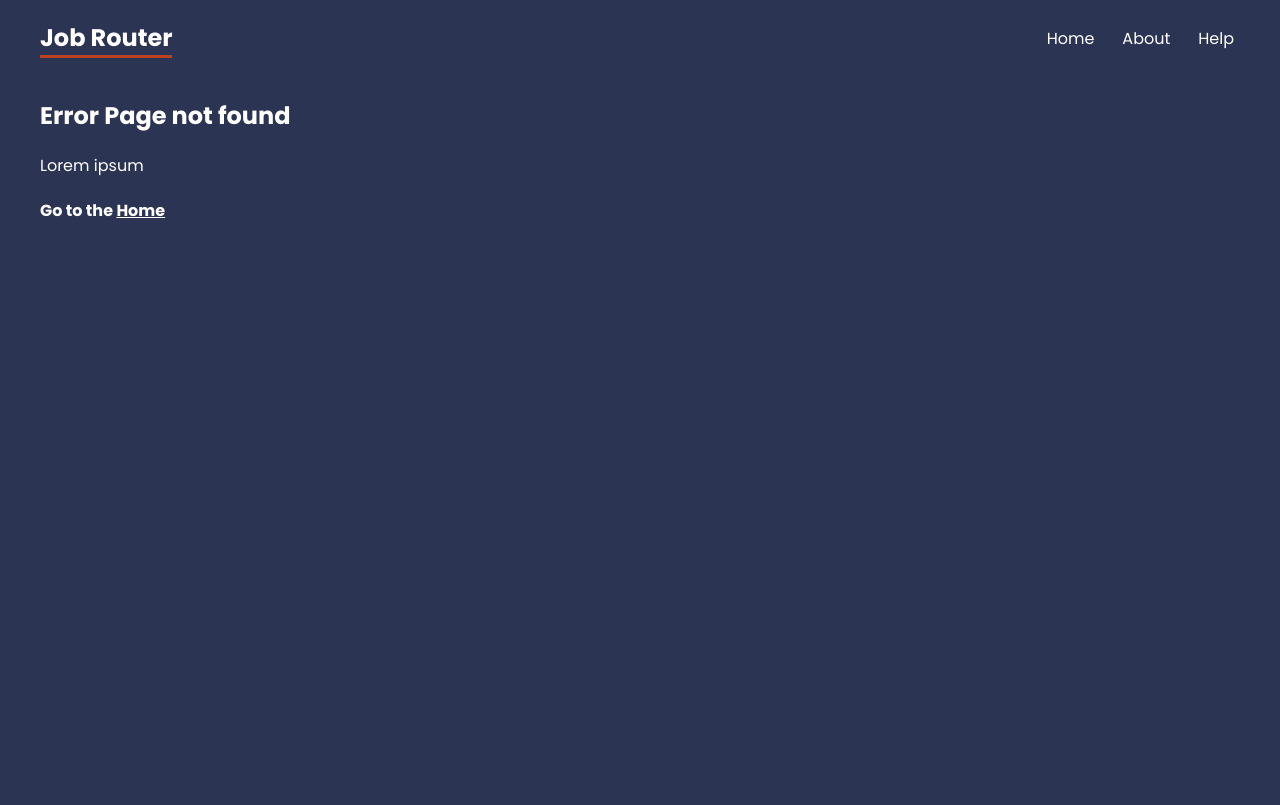
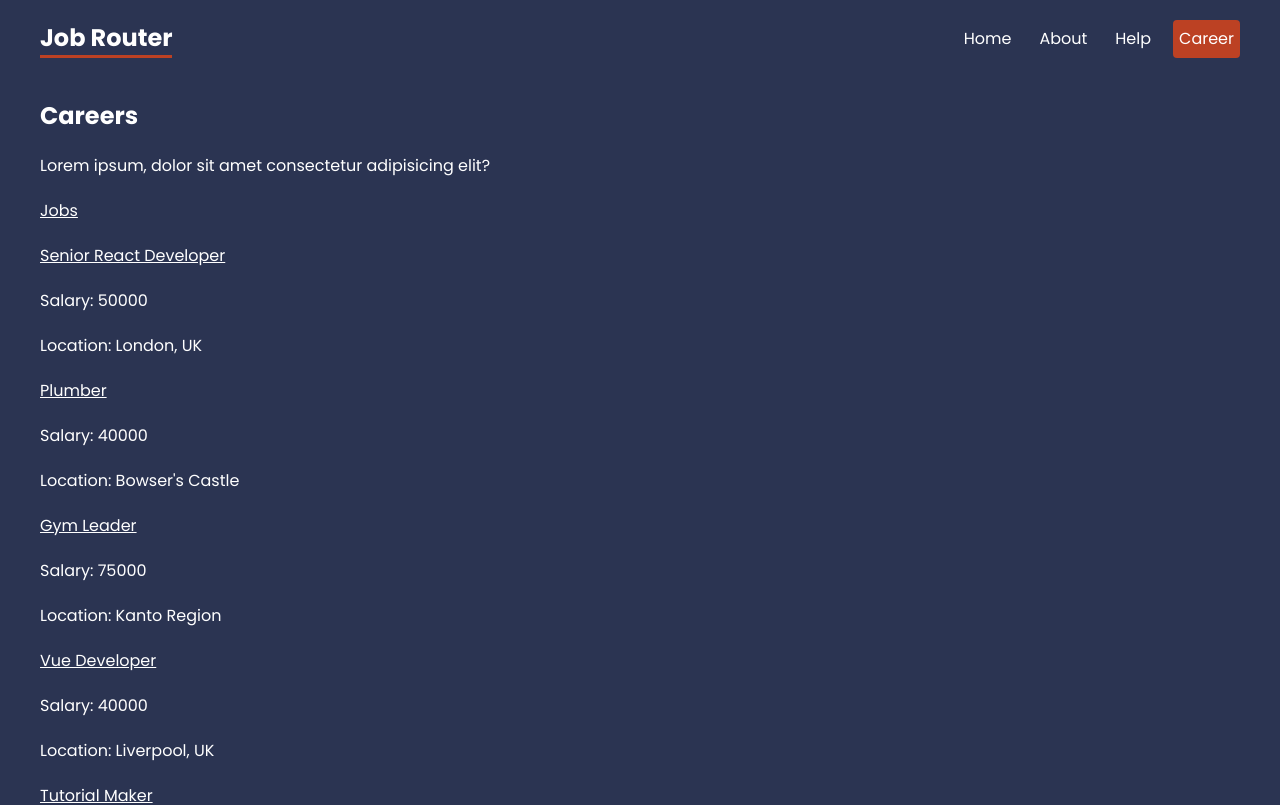
Before and after one commit to Ankit7rma/JobRouter, a React (Create React App) app: page /careerLayout/career in a window 1280 px wide. Before the commit this address had no page. Shown: the top 805 px of the page. Built offline with nearby package versions, Linux system fonts and the light colour scheme; data requests are answered from the project's data file.

Commit message:
Career Page + Jobs

```diff
--- a/package.json
+++ b/package.json
@@ -6,8 +6,10 @@
     "@testing-library/jest-dom": "^5.16.5",
     "@testing-library/react": "^13.4.0",
     "@testing-library/user-event": "^13.5.0",
+    "pdf-lib": "^1.17.1",
     "react": "^18.2.0",
     "react-dom": "^18.2.0",
+    "react-pdf": "^7.4.0",
     "react-router-dom": "^6.16.0",
     "react-scripts": "5.0.1",
     "web-vitals": "^2.1.4"
--- /dev/null
+++ b/src/components/CareerLayout.js
@@ -0,0 +1,14 @@
+import { NavLink, Outlet } from "react-router-dom"
+
+export default function CareersLayout() {
+
+  return (
+    <div className="careers-layout">
+      <h2>Careers</h2>
+      <p>Lorem ipsum, dolor sit amet consectetur adipisicing elit?</p>
+       <NavLink to="career" >Jobs</NavLink>
+      <Outlet />
+
+    </div>
+  )
+}
--- /dev/null
+++ b/src/components/Careers.js
@@ -0,0 +1,27 @@
+import { useEffect, useState } from "react";
+import { Link } from "react-router-dom";
+
+export default function Careers() {
+  const [careers, setCrs] = useState([]);
+  useEffect(() => {
+    const getCareers = async () => {
+      const data = await fetch("http://localhost:4000/careers");
+      const json = await data?.json();
+      setCrs(json);
+      console.log(careers);
+    };
+    getCareers();
+  }, []);
+
+  return (
+    <div className="careers">
+      {careers?.map((career) => (
+       <> <Link to="/" key={career.id}>
+          <p>{career.title}</p>
+        </Link>
+          <p>Salary: {career.salary}</p>
+          <p>Location: {career.location}</p></>
+      ))}
+    </div>
+  );
+}
--- a/src/components/Header.js
+++ b/src/components/Header.js
@@ -10,6 +10,7 @@ const Header = () => {
         <NavLink to="/" >Home</NavLink>
         <NavLink to="about" >About</NavLink>
         <NavLink to="help" >Help</NavLink>
+        <NavLink to="careerLayout" >Career</NavLink>
         </nav>
     </header>
     <main>
--- a/src/components/HelpLayout.js
+++ b/src/components/HelpLayout.js
@@ -11,7 +11,6 @@ export default function HelpLayout() {
         <NavLink to="faq">View the FAQ</NavLink>
         <NavLink to="contact">Contact Us</NavLink>
       </nav>
-
       <Outlet />
 
     </div>
```
Also changed, not shown: src/App.js (+12 -1 lines), 1 other file (tests, documents, lock files or other folders).
